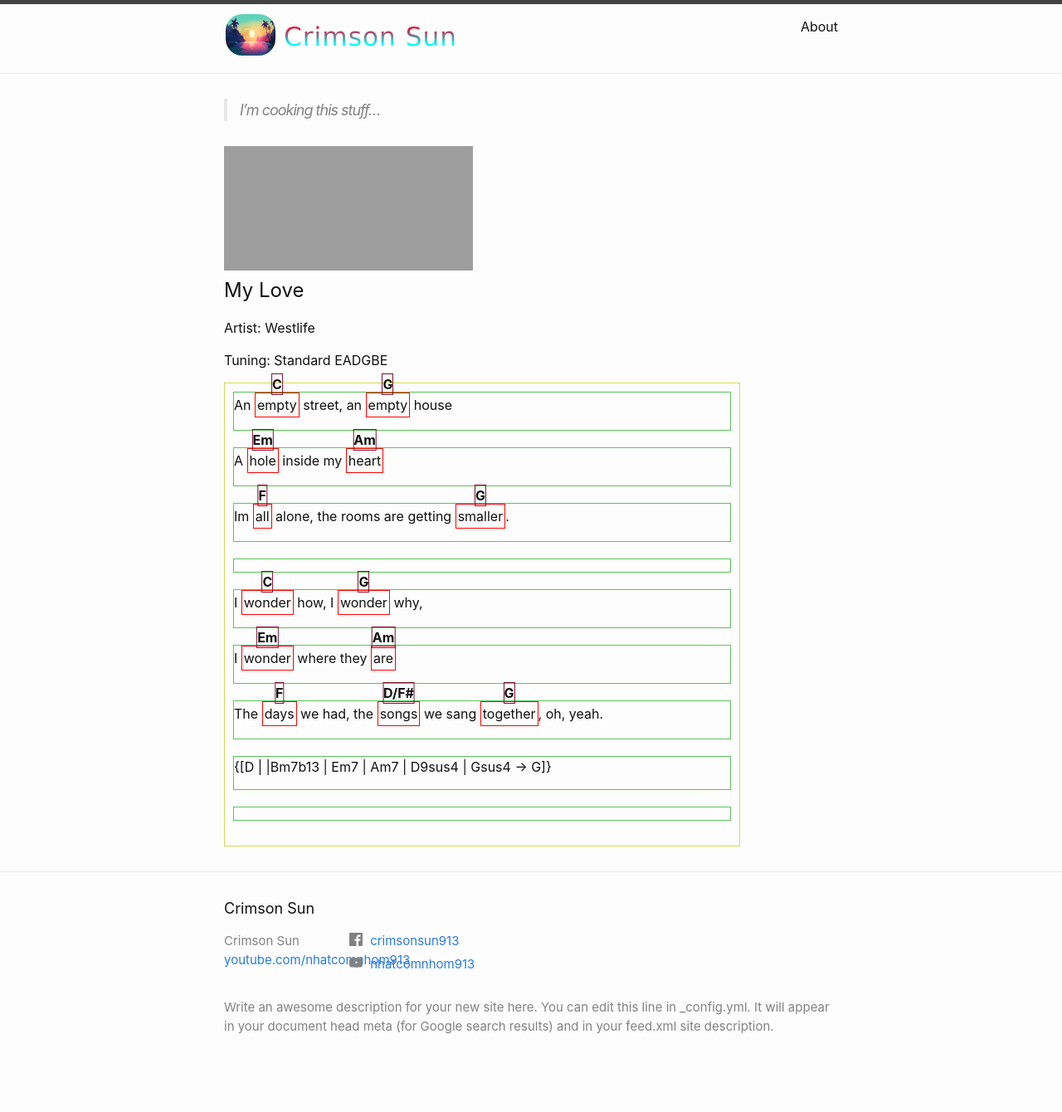
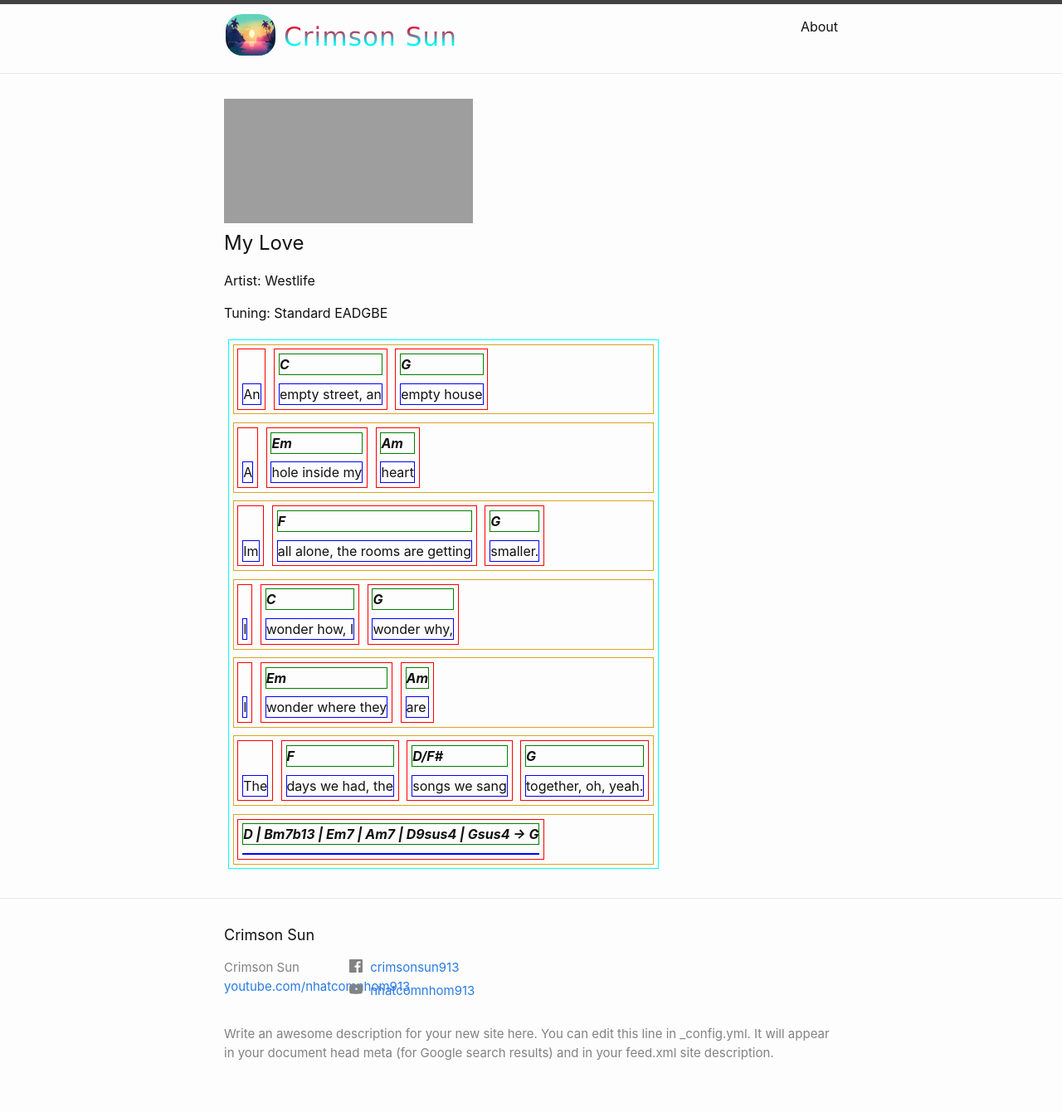
Before and after one commit to CrimsonSunTonic/CrimsonSunTonic.github.io, a Jekyll site: the page built from _posts/2024-06-26-MyLove.markdown, in a window 1280 px wide. Shown: the whole page at 83% size. Built offline with Jekyll 4.4.1, drawn with Linux system fonts in a browser that asks for light colours; before the commit the page ends 1308 px from its top, so only the background shows below that; grey boxes are pictures that could not be loaded.

Commit message:
change chord render algorithm

```diff
--- a/_layouts/songs.html
+++ b/_layouts/songs.html
@@ -9,20 +9,24 @@
 
     <main class="page-content" aria-label="Content">
       <div class="wrapper">
-        <div class="post-content e-content" itemprop="articleBody">
+        <div class="post-content e-content" itemprop="articleBody"
+          style="display: none;">
           {{ content }}
         </div>
-        {% assign song = site.data.songs | where: "name", page.song_name | first %}
+        {% assign song = site.data.songs | where: "name", page.song_name | first
+        %}
 
         <div class="video">
-          <iframe src="{{ song.youtube }}" frameborder="0" allow="accelerometer; autoplay; encrypted-media; gyroscope; picture-in-picture" allowfullscreen></iframe>
+          <iframe src="{{ song.youtube }}" frameborder="0"
+            allow="accelerometer; autoplay; encrypted-media; gyroscope; picture-in-picture"
+            allowfullscreen></iframe>
         </div>
 
         <h2>{{ song.name }}</h2>
         <p>Artist: {{ song.artist }}</p>
         <p>Tuning: {{ song.tuning }}</p>
 
-        <div class="lyrics" id="lyricsContainer">
+        <div class="songs" id="songs">
           <!-- The lyrics will be populated by the JavaScript function -->
         </div>
       </div>
@@ -30,18 +34,19 @@
 
     {%- include footer.html -%}
 
-    <!-- Include external CSS and JavaScript files -->
-    <link rel="stylesheet" href="{{ '/assets/css/songLayout.css' | relative_url }}">
-    <script src="{{ '/assets/js/songLayout.js' | relative_url }}"></script>
+    <!-- Include external CSS file -->
+    <link rel="stylesheet" href="/assets/css/songLayout.css">
+    <script src="/assets/js/songLayout.js"></script>
 
     <script>
-        document.addEventListener('DOMContentLoaded', function() {
-            const inputString = `{{ song.lyrics | escape }}`;
-            createLyricLinesFromInput(inputString);
-        });
+      document.addEventListener('DOMContentLoaded', function() {
+          const rawContent = document.querySelector('.post-content').innerHTML.trim();
+          const decodedContent = htmlEntityDecode(rawContent);
+          const strippedContent = stripPTagsAndBrTags(decodedContent);
+          console.log(strippedContent);
+          renderSong(strippedContent);
+      });
     </script>
 
-
   </body>
-
 </html>
--- a/_posts/2024-06-26-MyLove.markdown
+++ b/_posts/2024-06-26-MyLove.markdown
@@ -3,6 +3,15 @@ layout: songs
 title: "My Love by Westlife"
 date: 2024-06-26
 song_name: "My Love"
+artist: "Westlife"
+tuning: "Standard EADGBE"
+youtube: "https://www.youtube.com/embed/YGin8rAZ3Mw"
 ---
+An [C]empty street, an [G]empty house<br>
+A [Em]hole inside my [Am]heart<br>
+Im [F]all alone, the rooms are getting [G]smaller.
 
->*I'm cooking this stuff...*
+I [C]wonder how, I [G]wonder why,<br>
+I [Em]wonder where they [Am]are<br>
+The [F]days we had, the [D/F#]songs we sang [G]together, oh, yeah.<br>
+[D | Bm7b13 | Em7 | Am7 | D9sus4 | Gsus4 → G]
--- a/assets/css/songLayout.css
+++ b/assets/css/songLayout.css
@@ -1,38 +1,38 @@
-.intonation {
-    border: 1px groove red;
-    padding: 2px;
-    position: relative;
-    display: inline-block;
-    text-align: center; /* Center text for better alignment */
+div.part {
+    display: flex;
+    flex-direction: column;
+    float  : left;
+    justify-content: flex-end;
+    margin : .3em;
+    border: 1px solid red;
 }
-.chord {
-    border: 1px groove rgb(128, 15, 49);
-    font-weight: bold;
-    position: absolute;
-    width: max-content;
-    top: -1.5em; /* Adjust as needed */
-    left: 50%; /* Center horizontally */
-    transform: translateX(-50%);
+div.chord {
+    text-align  : left;
+    font-weight : bolder;
+    font-style  : italic;
+    margin : .3em;
+    border: 1px solid green;
 }
-.lyricLine {
-    margin-bottom: 20px; /* Example styling for separating lines */
-    border: 1px groove rgb(89, 197, 89);
+div.lyric {
+    text-align  : left;
+    margin : .3em;
+    border: 1px solid blue;
 }
 
-.iframe {
-    padding: 10px;
-    max-width: 100%; /* Ensures the container and iframe are responsive */
-    width: 100%; /* Adjust as needed */
-    max-height: 100%;
-    display: block; /* Center align the div */
+div.lyrics-line {
+    display: flex;
+    flex-wrap: wrap;
+    flex-direction: row;
+    justify-content: flex-start;
+    margin : .3em;
+    border: 1px solid goldenrod;
 }
 
-.lyrics {
-    padding: 10px;
-    //background: rgb(131,58,180);
-    //background: linear-gradient(90deg, rgba(131,58,180,1) 0%, rgba(253,29,29,1) 50%, rgba(252,176,69,1) 100%);
-    border: 1px solid #cfdd4c;
-    max-width: 100%; /* Ensures the container and iframe are responsive */
-    width: 600px; /* Adjust as needed */
-    display: block; /* Center align the div */
+div.songs {
+    display: inline-flex;
+    justify-content: flex-start;
+    flex-wrap: nowrap;
+    flex-direction: column;
+    margin : .3em;
+    border: 1px solid cyan;
 }
--- a/assets/js/songLayout.js
+++ b/assets/js/songLayout.js
@@ -1,49 +1,85 @@
-function createLyricLinesFromInput(input) {
-    const lyricsContainer = document.getElementById('lyricsContainer');
-    lyricsContainer.innerHTML = ''; // Clear existing content
+function renderLyrics(line) {
+    let parts = line.split(/(\[[^\]]+\])/).filter(Boolean); // Split parts and filter out empty strings
 
-    const lines = input.split('\n'); // Split by newline character
-    lines.forEach(line => {
-        const lineDiv = document.createElement('div');
-        lineDiv.classList.add('lyricLine');
+    let lyricsLineDiv = document.createElement('div');
+    lyricsLineDiv.className = 'lyrics-line';
 
-        const pElement = document.createElement('p');
+    for (let i = 0; i < parts.length; i++) {
+        if (parts[i].startsWith('[')) {
+            // Chord
+            let chord = parts[i].substring(1, parts[i].length - 1); // Remove []
 
-        let match;
-        const regex = /\{(\[[^}]+\])([^}]+)\}/g; // Regex to match {chord}word pattern
-
-        let lastIndex = 0;
-        while ((match = regex.exec(line)) !== null) {
-            const chord = match[1].replace(/[\[\]]/g, ''); // Remove parentheses
-            const lyric = match[2];
-
-            // Add any text before the current match as plain text
-            if (match.index > lastIndex) {
-                pElement.appendChild(document.createTextNode(line.substring(lastIndex, match.index)));
+            // Lyrics part should follow the chord (if exists)
+            let lyrics = '';
+            if (i + 1 < parts.length) {
+                lyrics = parts[i + 1].trim(); // Trim whitespace
+                i++; // Move to the next part (lyrics)
             }
 
-            // Create and append the intonation span
-            const intonationSpan = document.createElement('span');
-            intonationSpan.classList.add('intonation');
+            // Create part div
+            let partDiv = document.createElement('div');
+            partDiv.className = 'part';
 
-            const chordSpan = document.createElement('span');
-            chordSpan.classList.add('chord');
-            chordSpan.textContent = chord;
+            // Create chord div
+            let chordDiv = document.createElement('div');
+            chordDiv.className = 'chord';
+            chordDiv.textContent = chord;
+            partDiv.appendChild(chordDiv);
 
-            intonationSpan.appendChild(document.createTextNode(lyric)); // Add intonation text first
-            intonationSpan.appendChild(chordSpan); // Then add chord
+            // Create lyric div and append
+            let lyricDiv = document.createElement('div');
+            lyricDiv.className = 'lyric';
+            lyricDiv.textContent = lyrics;
+            partDiv.appendChild(lyricDiv);
 
-            pElement.appendChild(intonationSpan);
+            // Append part div to lyricsLineDiv
+            lyricsLineDiv.appendChild(partDiv);
+        } else {
+            // No chord specified, treat entire part as lyrics
+            let lyrics = parts[i].trim();
 
-            lastIndex = regex.lastIndex;
+            // Create part div
+            let partDiv = document.createElement('div');
+            partDiv.className = 'part';
+
+            // Create empty chord div
+            // let chordDiv = document.createElement('div');
+            // chordDiv.className = 'chord';
+            // chordDiv.textContent = '\u00A0'; // Use &nbsp; for empty chord
+            // partDiv.appendChild(chordDiv);
+
+            // Create lyric div and append
+            let lyricDiv = document.createElement('div');
+            lyricDiv.className = 'lyric';
+            lyricDiv.textContent = lyrics;
+            partDiv.appendChild(lyricDiv);
+
+            // Append part div to lyricsLineDiv
+            lyricsLineDiv.appendChild(partDiv);
         }
+    }
 
-        // Add any remaining text after the last match
-        if (lastIndex < line.length) {
-            pElement.appendChild(document.createTextNode(line.substring(lastIndex)));
-        }
+    return lyricsLineDiv;
+}
 
-        lineDiv.appendChild(pElement);
-        lyricsContainer.appendChild(lineDiv);
+function renderSong(input) {
+    let lines = input.split('\n').map(line => line.trim()).filter(line => line !== ''); // Split by lines, trim whitespace, and filter out empty lines
+
+    let songsDiv = document.getElementById('songs');
+    songsDiv.innerHTML = ''; // Clear any existing content
+
+    lines.forEach(line => {
+        let lyricsLineDiv = renderLyrics(line);
+        songsDiv.appendChild(lyricsLineDiv);
     });
 }
+
+function htmlEntityDecode(html) {
+    var txt = document.createElement('textarea');
+    txt.innerHTML = html;
+    return txt.value;
+}
+
+function stripPTagsAndBrTags(html) {
+    return html.replace(/<\/?p>/g, '').replace(/<br\s*\/?>/g, '');
+}
```
